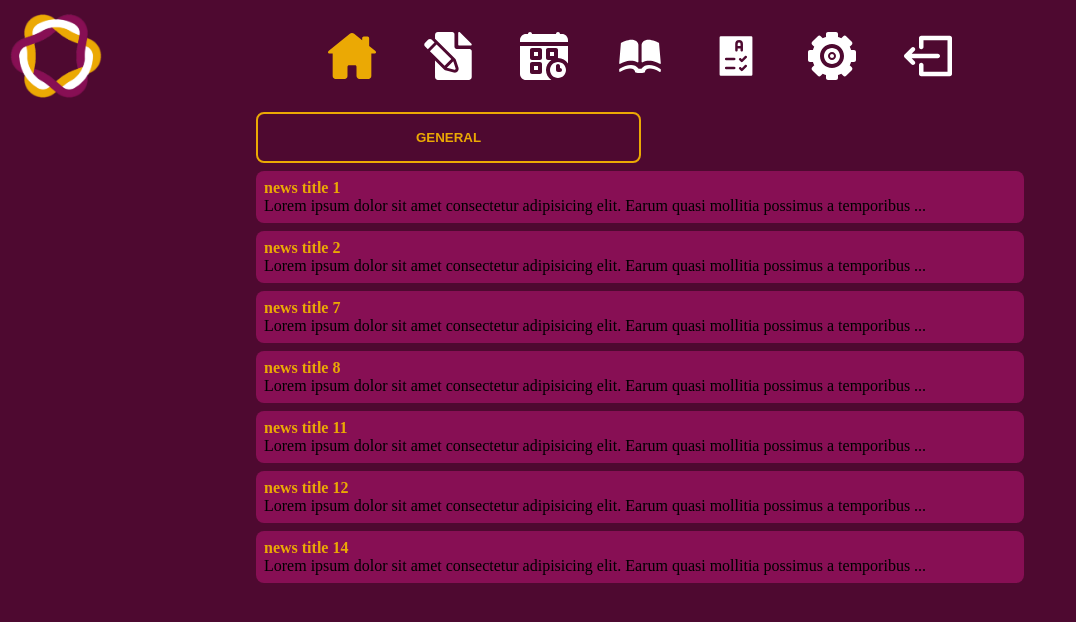
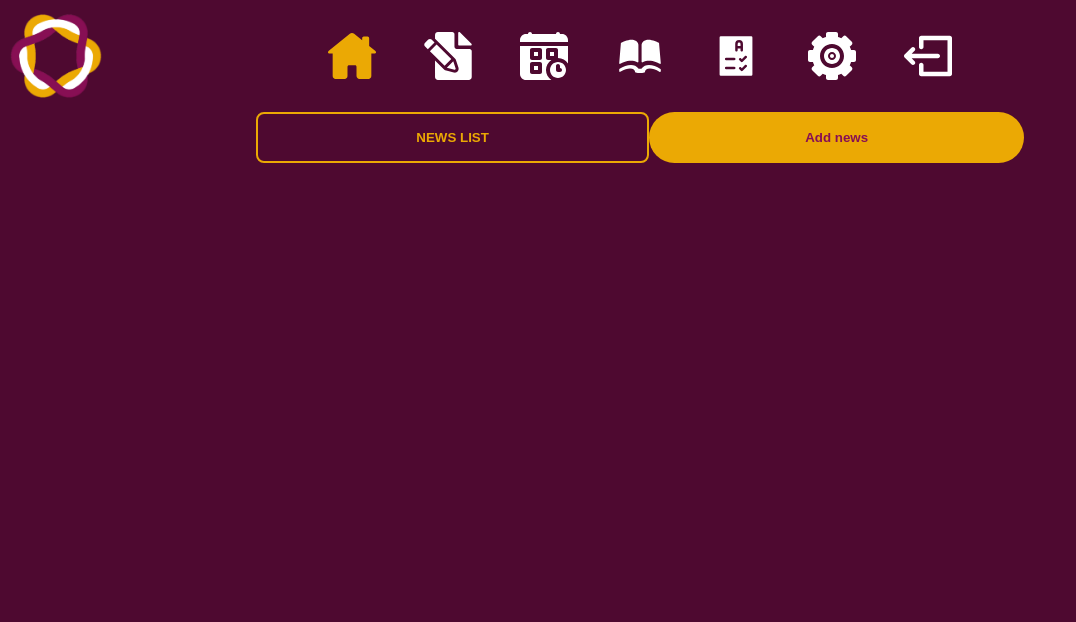
Before and after one commit to dhunjadi/vuka-v3, a React (Create React App) app: page /news in a window 1280 px wide. Shown: the top 622 px of the page, without its empty margins (0-1076 px from the left). Built offline with nearby package versions, Linux system fonts and the light colour scheme.

Commit message:
added buttons on tasks page, changed logic behind news page layout

```diff
--- a/src/components/Tabs.tsx
+++ b/src/components/Tabs.tsx
@@ -3,14 +3,15 @@ import React from 'react';
 interface TabssProps {
     tabList: string[];
     selectedTab: string;
-    handleSelect: (chip: string) => void;
+    buttons?: JSX.Element;
+    handleSelect?: (chip: string) => void;
 }
 
 const Tabs = (props: TabssProps): JSX.Element => {
-    const {tabList, selectedTab, handleSelect} = props;
+    const {tabList, selectedTab, buttons, handleSelect} = props;
 
     const handleToggle = (e: React.MouseEvent<HTMLButtonElement>): void => {
-        handleSelect(e.currentTarget.value);
+        handleSelect && handleSelect(e.currentTarget.value);
     };
 
     return (
@@ -25,8 +26,16 @@ const Tabs = (props: TabssProps): JSX.Element => {
                     {tab}
                 </button>
             ))}
+            {buttons}
         </div>
     );
 };
 
 export default Tabs;
+
+Tabs.defaultProps = {
+    tabList: [],
+    selectedTab: undefined,
+    buttons: undefined,
+    handleSelect: undefined,
+};
--- a/src/pages/NewsPage.tsx
+++ b/src/pages/NewsPage.tsx
@@ -16,22 +16,44 @@ const NewsPage = (): JSX.Element => {
     const newsTypes = ['GENERAL', loggedInUser.studyProgram.toUpperCase()];
     const [newsType, setNewsType] = useState(newsTypes[0]);
 
-    const newsForStudents = newsList.filter((news) => {
-        return news.type === newsType.toLowerCase() && news.published === true;
-    });
+    const getBody = (): JSX.Element => {
+        if (loggedInUser.role === 'student') {
+            return (
+                <>
+                    <Tabs tabList={newsTypes} selectedTab={newsType} handleSelect={(tab) => setNewsType(tab)} />
+                    {newsList
+                        .filter((news) => news.type === newsType.toLocaleLowerCase() && news.published === true)
+                        .map((news) => {
+                            return (
+                                <Card key={news.id} header={news.title} cursorPointer onClick={() => navigate(`/news/${news.id}`)}>
+                                    {news.text.substring(0, 100) + '...'}{' '}
+                                </Card>
+                            );
+                        })}
+                </>
+            );
+        }
+
+        return (
+            <>
+                <Tabs
+                    tabList={['NEWS LIST']}
+                    selectedTab={'NEWS LIST'}
+                    buttons={
+                        <>
+                            <button className="btn btn--primary">Add news</button>{' '}
+                        </>
+                    }
+                    handleSelect={(tab) => setNewsType(tab)}
+                />
+            </>
+        );
+    };
+
     return (
         <>
             <Navbar />
-            <div className="p-news">
-                <Tabs tabList={newsTypes} selectedTab={newsType} handleSelect={(tab) => setNewsType(tab)} />
-                {newsForStudents.map((news) => {
-                    return (
-                        <Card key={news.id} header={news.title} cursorPointer onClick={() => navigate(`/news/${news.id}`)}>
-                            {news.text.substring(0, 100) + '...'}
-                        </Card>
-                    );
-                })}
-            </div>
+            <div className="p-news">{getBody()}</div>
         </>
     );
 };
--- a/src/pages/TasksPage.tsx
+++ b/src/pages/TasksPage.tsx
@@ -64,7 +64,16 @@ const TasksPage = (): JSX.Element => {
     return (
         <>
             <Navbar />
-            <div className="p-tasks">{loggedInUser.role === 'student' ? tasksStudentsSee : tasksProfAndAdminSee}</div>
+            <div className="p-tasks">
+                {loggedInUser.role !== 'student' && (
+                    <div className="p-tasks__header">
+                        <div className="p-tasks__header_buttons">
+                            <button className="btn btn--primary">Create new task</button>
+                        </div>
+                    </div>
+                )}
+                {loggedInUser.role === 'student' ? tasksStudentsSee : tasksProfAndAdminSee}
+            </div>
         </>
     );
 };
```
